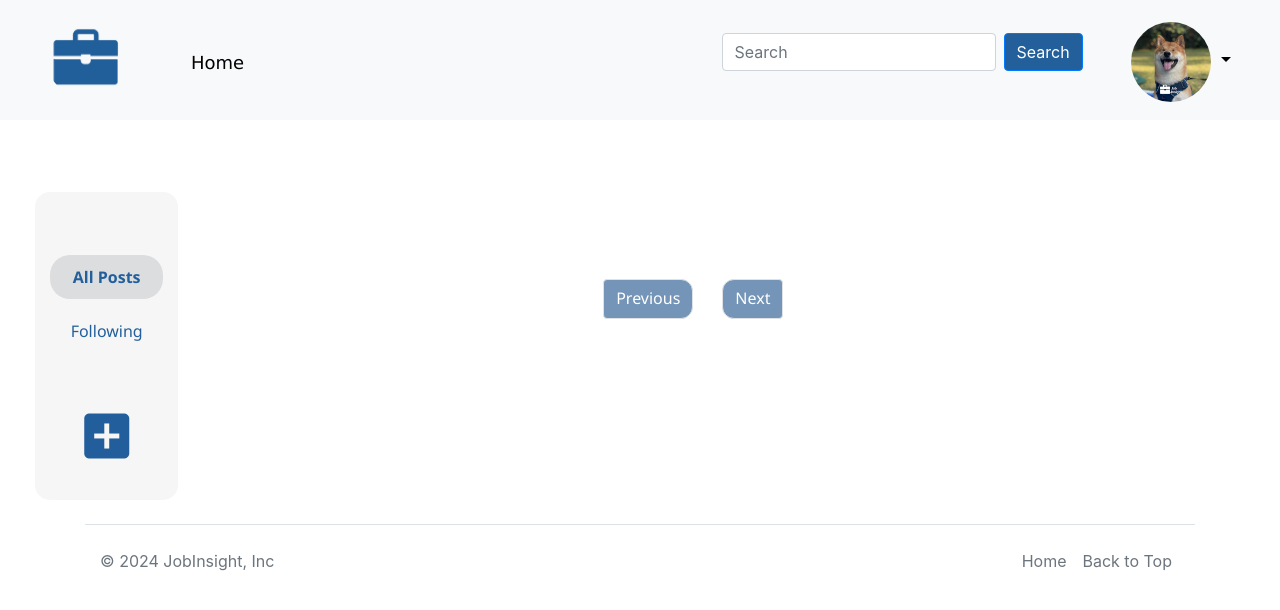
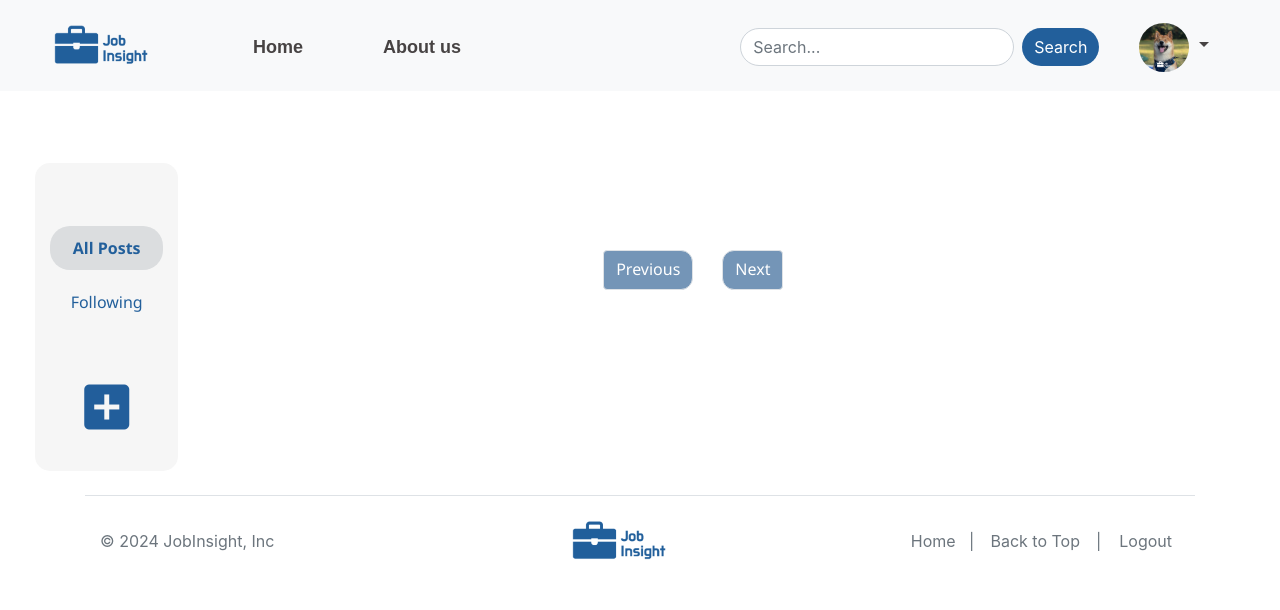
Before and after one commit to Mingyu-Lian/AgileWebDev_Group_Assignment, a Flask app: page / in a window 1280 px wide. Shown: the top 610 px of the page. Run offline with Flask 3, Linux system fonts and the light colour scheme; the visitor is signed in with stand-in values (Sample User, id 1); data that the repository does not hold is empty; some libraries are stand-ins or nearby versions.

Commit message:
Base.html finished (including css)

```diff
--- a/app/static/styles.css
+++ b/app/static/styles.css
@@ -1,32 +1,10 @@
 /*This css file is an assignment of CITS5505 unit
-in the University of Western Australia (2024 S1) */
-/*This is a part of the Group assignment*/
+in the university of Western Australia (2024 S1) */
+/*This is a part of the Group assingment*/
+
 
 /* Base CSS */
-.navbar .navbar-nav .nav-link {
-    color: black !important;
-    font-family: Verdana, Geneva, Tahoma, sans-serif;
-    font-size: 18px !important;
-    font-weight: 500 !important;
-    padding: 10px;
-    border-radius: 10px !important;
-    margin-top: 4px;
-    transition: all 0.3s;
-}
-.nav-logo-img {
-    max-width: 80px; /* 限制 logo 的最大宽度 */
-    height: auto; /* 保持 logo 的高度比例 */
-}
 
-.profile-img {
-    width: 80px; /* 设置头像的宽度 */
-    height: 80px; /* 设置头像的高度 */
-}
-
-.dropdown-menu {
-    right: 0; /* 保证下拉菜单不会超出屏幕 */
-    left: auto; /* 避免下拉菜单向左展开 */
-}
 .navbar .nav-logo img {
     transition: all 0.3s ease;
 }
@@ -35,13 +13,21 @@ in the University of Western Australia (2024 S1) */
     filter: drop-shadow(1px 0px 15px rgb(125, 121, 121));
 }
 
+.navbar .navbar-nav .nav-link {
+    color: rgb(71, 67, 67) !important;
+    font-family:Arial, Helvetica, sans-serif;
+    font-size: 18px !important;
+    font-weight: 900 !important;
+    padding: 10px 30px !important;
+    border-radius: 10px !important;
+    margin-top: 4px !important;
+    transition: all 0.3S;
+}
+
+
 .navbar .navbar-nav .nav-link:hover {
     color: white !important;
     background-color: rgb(34, 95, 155);
-    padding: 10px;
-    padding-left: 20px;
-    padding-right: 20px;
-    border-radius: 10px;
 }
 
 .navbar .navbar-nav .nav-link:active {
@@ -49,10 +35,34 @@ in the University of Western Australia (2024 S1) */
     color: aliceblue !important;
 }
 
+
+.navbar .search-form{
+    margin-top: 20px;
+}
+
+    /* button */
+.navbar .btn {
+    background-color: rgb(34, 95, 155);
+    border: none;
+    transition: all 0.3s;
+}
+
+.navbar .navbar-toggler {
+    background-color: rgb(34, 95, 155) !important;
+}
+
+.navbar .btn:hover {
+    background-color: rgb(99, 152, 206) !important;
+}
+.navbar .btn:active {
+    background-color: rgb(55, 64, 73) !important;
+}
+
+ /* login button */
 .navbar .navbar-nav .login{
     color: white !important;
-    background-color: rgb(48, 110, 173) !important;
     border-radius: 20px !important;
+    border: none;
     font-family:'Segoe UI', Tahoma, Geneva, Verdana, sans-serif;
     font-weight: bolder !important;
     text-align: center;
@@ -73,12 +83,36 @@ in the University of Western Australia (2024 S1) */
     color: aliceblue !important;
 }
 
-
 .navbar .navbar-nav .nav-item {
     margin-right: 10px !important;
-    margin-left: 40px !important;
+    margin-left: 10px;
     border-right: 70px !important;
 }
+
+  /* drop list  */
+
+.navbar-nav .dropdown-name{
+    color: black;
+    font-family:'Segoe UI', Tahoma, Geneva, Verdana, sans-serif;
+    margin-top: 40px;
+    margin-bottom: 30px;
+    margin-left: 30px;
+    font-weight: bold;
+}
+.navbar-nav .dropdown-item {
+    font-family:Arial, Helvetica, sans-serif;
+    font-size:medium;
+    color: rgb(34, 95, 155);
+    margin-top: 10px;
+    padding: 10px 30px ;
+    transition: all 0.3 ease;
+}
+
+.navbar-nav .dropdown-item:hover {
+    color: white;
+    background-color: rgb(34, 95, 155);
+}
+
 
 .flashmessage{
     list-style-type: none;
@@ -95,35 +129,26 @@ in the University of Western Australia (2024 S1) */
     box-shadow:  0 4px 8px rgba(0, 0, 0, 0.5);
 }
 
-.navbar .btn {
-    background-color: rgb(34, 95, 155);
-    transition: all 0.3s;
+
+.nav-footer .nav-logo img {
+    transition: all 0.3s ease;
+}
+.nav-footer .nav-logo img:hover {
+    transform: scale(1.1);
+    filter: drop-shadow(1px 0px 15px rgb(125, 121, 121));
 }
 
-.navbar .navbar-toggler {
-    background-color: rgb(34, 95, 155) !important;
+.nav-footer .nav-link:hover{
+    transition: all 0.3s ease;
+}
+.nav-footer .nav-link:hover{
+    filter: drop-shadow(1px 0px 10px rgb(0, 0, 0));
+
 }
 
-.navbar .btn:hover {
-    background-color: rgb(99, 152, 206) !important;
-    font-size: larger !important;
-}
-.navbar .btn:active {
-    background-color: rgb(55, 64, 73) !important;
-}
 
-/* 调整布局以适应较小的屏幕 */
-@media (max-width: 768px) {
-    .homesidebar {
-        flex-direction: row;
-        justify-content: space-around;
-        align-items: center;
-    }
-    .homesidebar .top2 {
-        margin: 0 10px;
-    }
-}
-
+/*Homepage CSS*/
+/*Home Sidebar*/
 .homesidebar {
     display: flex;
     flex-direction: column;
@@ -137,7 +162,18 @@ in the University of Western Australia (2024 S1) */
     min-width: 90px;
 }
 
-.homesidebar .top2 {
+@media (max-width: 768px) {
+    .homesidebar {
+        flex-direction: row;
+        justify-content: space-around;
+        align-items: center;
+    }
+    .homesidebar top2 {
+        margin: 0 10px;
+    }
+}
+
+.homesidebar .top2{
     font-family:'Segoe UI', Tahoma, Geneva, Verdana, sans-serif;
     text-decoration: none;
     color: rgb(34, 95, 155);
--- a/app/templates/base.html
+++ b/app/templates/base.html
@@ -4,53 +4,63 @@
         <meta name="viewport" content="width=device-width, initial-scale=1.0">
 
         <link href="https://cdn.jsdelivr.net/npm/bootstrap@5.3.3/dist/css/bootstrap.min.css" rel="stylesheet">
-
         <link rel="icon" href="{{ url_for('static', filename='img/logo.png') }}" type="image/x-icon">
         <link rel="stylesheet" href="{{url_for ('static', filename= 'styles.css')}}">
         <link href="https://fonts.googleapis.com/icon?family=Material+Icons" rel="stylesheet">
-        <!--for the icon-->
+        <!--for icons-->
         <link rel="stylesheet" href="https://cdnjs.cloudflare.com/ajax/libs/font-awesome/5.15.4/css/all.min.css">
+        <link rel="stylesheet" href="https://stackpath.bootstrapcdn.com/bootstrap/4.5.2/css/bootstrap.min.css">
 
-
+        <!-- title -->
         {% if title %}
         <title>{{ title }} - Job Insight</title>
         {% else %}
         <title>Job Insight</title>
         {% endif %}
-        <link rel="stylesheet" href="https://stackpath.bootstrapcdn.com/bootstrap/4.5.2/css/bootstrap.min.css">
+
     </head>
 
     <body data-user-authenticated="{{ 'true' if current_user.is_authenticated else 'false' }}">
-        <div id="top"></div>
+        <div id="top">
+        </div>
+
         <nav class="navbar navbar-expand-lg navbar-dark bg-light">
             <div class="container-fluid">
                 <!-- Logo -->
-            <a class="nav-link nav-logo" href="{{ url_for('main.home') }}">
-                <img src="{{ url_for('static', filename='img/logo.png') }}" alt="Logo" class="rounded-pill nav-logo-img">
+                <a class="nav-link nav-logo" href="{{ url_for('main.home') }}" >
+                    <img src="{{ url_for('static', filename='img/fulllogo.png') }}" alt="Logo" style="width: 150px;" class="rounded-pill">
                 </a>
-            <!-- Toggler -->
+                <!-- folder button -->
                 <button class="navbar-toggler bg-secondary" type="button" data-bs-toggle="collapse" data-bs-target="#mynavbar">
                     <span class="navbar-toggler-icon"></span>
                 </button>
-            <!-- Navbar links and forms -->
+
                 <div class="collapse navbar-collapse" id="mynavbar">
+                    <!-- Home, About and Search forms -->
                     <ul class="navbar-nav me-auto">
                         <li class="nav-item">
                             <a class="nav-link" href="{{ url_for('main.home') }}">Home</a>
                         </li>
+                        <li class="nav-item">
+                            <a class="nav-link" href="{{ url_for('main.home') }}">About us</a>
+                        </li>
                     </ul>
-                <form action="{{ url_for('main.search') }}" method="get" class="d-flex search-form">
-                    <input name="query" class="form-control me-2" type="text" placeholder="Search">
-                    <button class="btn btn-primary" type="submit">Search</button>
+                    <form action="{{ url_for('main.search') }}" method="get" class="d-flex search-form nav-item">
+                        <input name="query" class="form-control me-2 rounded-pill nav-item" type="text" placeholder="Search...">
+                        <button class="btn btn-primary rounded-pill" type="submit">Search</button>
                     </form>
+
+                    <!-- User profile and dropdown -->
                     {% if current_user.is_authenticated %}
-                <!-- User profile and dropdown -->
-                <ul class="navbar-nav d-flex align-items-center">
+                    <ul class="navbar-nav d-flex ">
                         <li class="nav-item dropdown">
                             <a class="nav-link dropdown-toggle" href="#" id="navbarDropdown" role="button" data-bs-toggle="dropdown" aria-expanded="false">
-                           <img src="{{ url_for('static', filename='user_icon/uploads/' + user_profile.img) if user_profile.img else url_for('static', filename='user_icon/default_user_icon.jpg') }}" alt="User Icon" class="profile-img rounded-circle">
+                            <img src="{{ url_for('static', filename='user_icon/uploads/' + user_profile.img) if user_profile.img else url_for('static', filename='user_icon/default_user_icon.jpg') }}"
+                            alt="User Icon" class="profile-img rounded-circle"
+                            style="width: 50px; height: auto;">
                             </a>
                             <ul class="dropdown-menu dropdown-menu-end" aria-labelledby="navbarDropdown">
+                                <li><span class="dropdown-name">Hi, {{ current_user.details.name if current_user.details and current_user.details.name else current_user.username }}!</span></li>
                                 <li><a class="dropdown-item" href="{{ url_for('main.channel', user_id=current_user.id) }}">My Channel</a></li>
                                 <li><a class="dropdown-item" href="{{ url_for('main.profile') }}">Edit Profile</a></li>
                                 <li><a class="dropdown-item" href="{{ url_for('main.logout') }}">Logout</a></li>
@@ -58,19 +68,15 @@
                         </li>
                     </ul>
                     {% else %}
-                <ul class="navbar-nav ms-auto">
+                    <ul class="navbar-nav d-flex align-items-cente">
                         <li class="nav-item">
-                        <a class="nav-link btn btn-primary" href="{{ url_for('main.login') }}">Login</a>
+                            <a class="nav-link btn login" href="{{ url_for('main.login') }}">Login</a>
                         </li>
                     </ul>
                     {% endif %}
                 </div>
             </div>
         </nav>
-
-
-
-
 
 
         <br>
@@ -112,23 +118,30 @@
 
 
         <footer>
-    <div class="container">
+            <div class="container nav-footer">
                 <footer class="d-flex flex-wrap justify-content-between align-items-center py-3 my-4 border-top">
                   <p class="col-md-4 mb-0 text-muted">© 2024 JobInsight, Inc</p>
+                  <a href="/" class="col-md-4 d-flex align-items-center justify-content-center mb-3 mb-md-0 me-md-auto link-dark text-decoration-none nav-logo">
+                    <img src="{{ url_for('static', filename='img/fulllogo.png') }}" alt="Logo" style="width: 150px;" class="rounded-pill">
+                  </a>
 
                   <ul class="nav col-md-4 justify-content-end">
-                <li class="nav-item"><a href="{{ url_for('main.home') }}" class="nav-link px-2 text-muted">Home</a></li>
-                <li class="nav-item"><a href="#top" class="nav-link px-2 text-muted">Back to Top</a></li>
                     <li class="nav-item">
-                    <a class="nav-link px-2 text-muted" href="{{ url_for('main.login') }}" {% if current_user.is_authenticated %} style="display: none;" {% endif %}>Login</a>
+                        <a href="{{ url_for('main.home') }}"  class="nav-link px-2 text-muted">Home &nbsp; | </a>
+                    </li>
+                    <li class="nav-item">
+                        <a href="#top" class="nav-link px-2 text-muted"> Back to Top </a>
+                    </li>
+                    <li class="nav-item">
+                        {% if current_user.is_authenticated %}
+                        <a class="nav-link px-2 text-muted" href="{{ url_for('main.logout') }}"> | &nbsp; &nbsp;Logout</a>
+                        {% else %}
+                        <a class="nav-link px-2 text-muted" href="{{ url_for('main.login') }}"> | &nbsp; &nbsp;Login</a>
+                        {% endif %}
                     </li>
                   </ul>
-        </footer>
             </div>
         </footer>
 
-
-              </div>
-        </footer>
     </body>
 </html>
```
Lines whose indentation alone changed are shown as unchanged.
